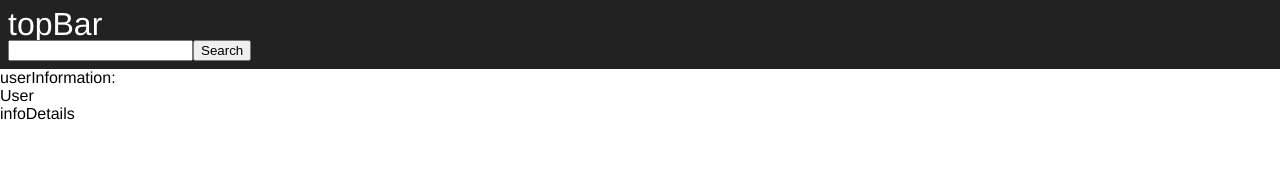
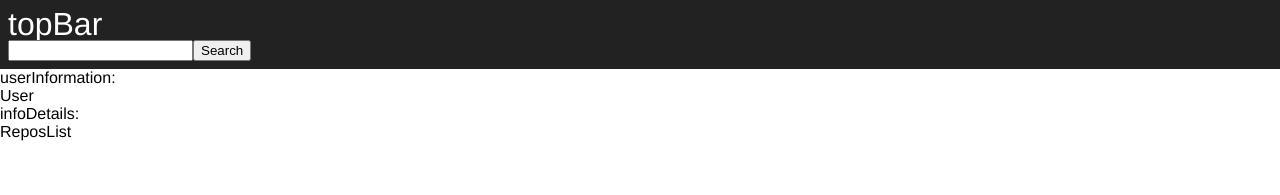
Before and after one commit to DDaiana/LAP3_CodeChallenge, a React (Create React App) app: page / in a window 1280 px wide. Shown: the top 195 px of the page. Built offline with nearby package versions, Linux system fonts and the light colour scheme.

Commit message:
ReposList component added

```diff
--- /dev/null
+++ b/src/components/ReposList/index.js
@@ -0,0 +1,12 @@
+import React, { Component } from 'react';
+
+
+export default class ReposList extends Component {
+
+    render() {
+        return (
+            <div>ReposList</div>
+          )
+    }
+
+}
--- a/src/components/index.js
+++ b/src/components/index.js
@@ -1,2 +1,3 @@
 export { default as Search } from './Search';
 export { default as User } from './User';
+export { default as ReposList } from './ReposList';
--- a/src/layout/infoDetails/index.js
+++ b/src/layout/infoDetails/index.js
@@ -1,7 +1,10 @@
 import React from 'react'
+import { ReposList } from '../../components'
 
 export default function InfoDetails() {
   return (
-    <div>infoDetails</div>
+    <div>infoDetails:
+      <ReposList />
+    </div>
   )
 }
```
